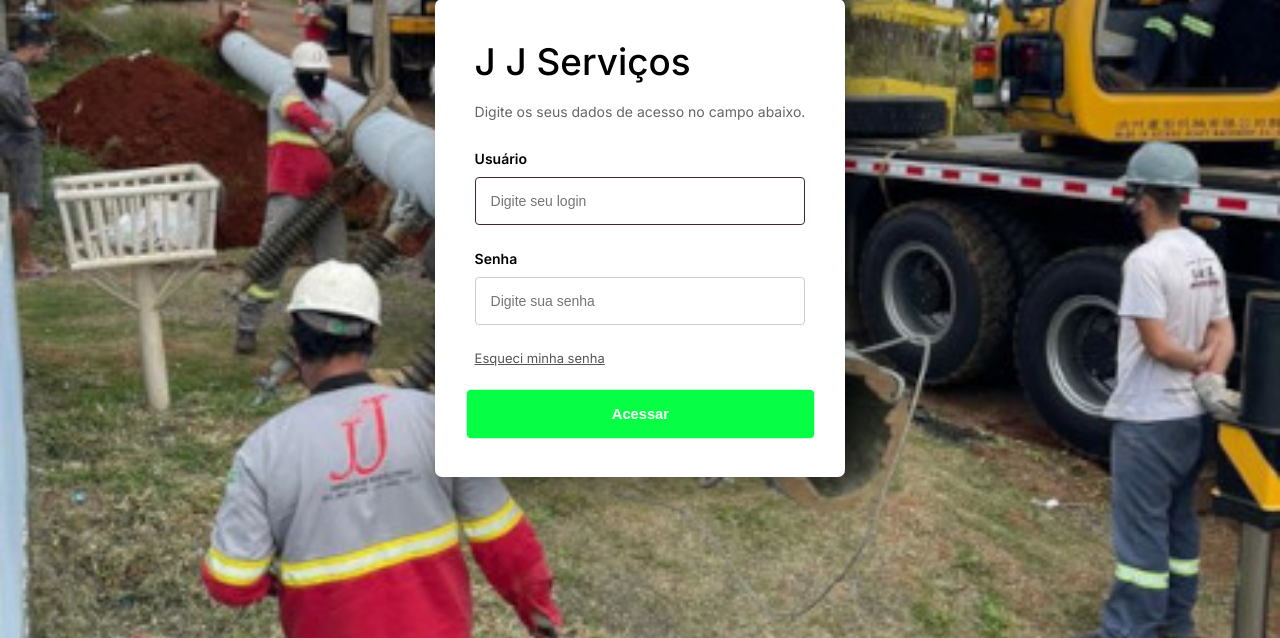
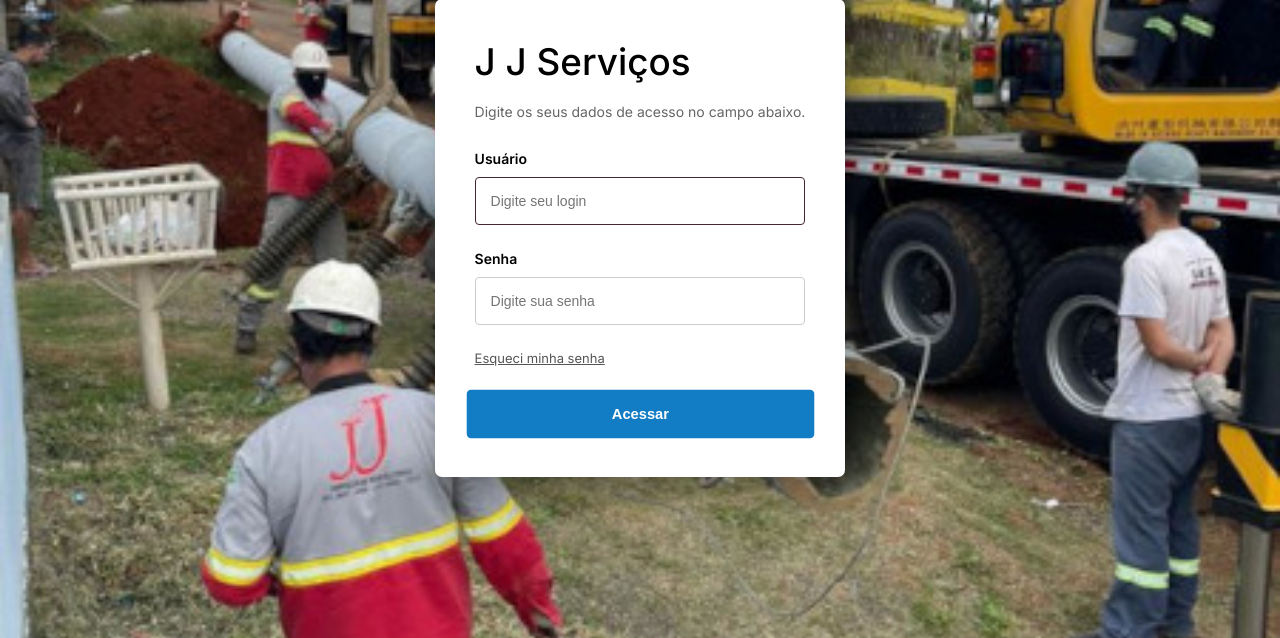
Before and after one commit to marcelohiginoduarte/Projeto_empresa_hr, a Django app: page /logar in a window 1280 px wide, with the pointer over the restyled element. Shown: the part 162-800 px from the top of the page. Run offline with Django 5.2, Linux system fonts and the light colour scheme; parts of the project's set-up code (start-up, migrations or seed data) failed here and were passed over.

Commit message:
Atualização versão 1.7

```diff
--- a/GestaoHR/static/CSS/stylelogin.css
+++ b/GestaoHR/static/CSS/stylelogin.css
@@ -97,6 +97,6 @@
 
 .btn:hover {
     transform: scale(1.05);
-    background-color: #06ff44;
+    background-color: #127dc5;
 
 }
```
